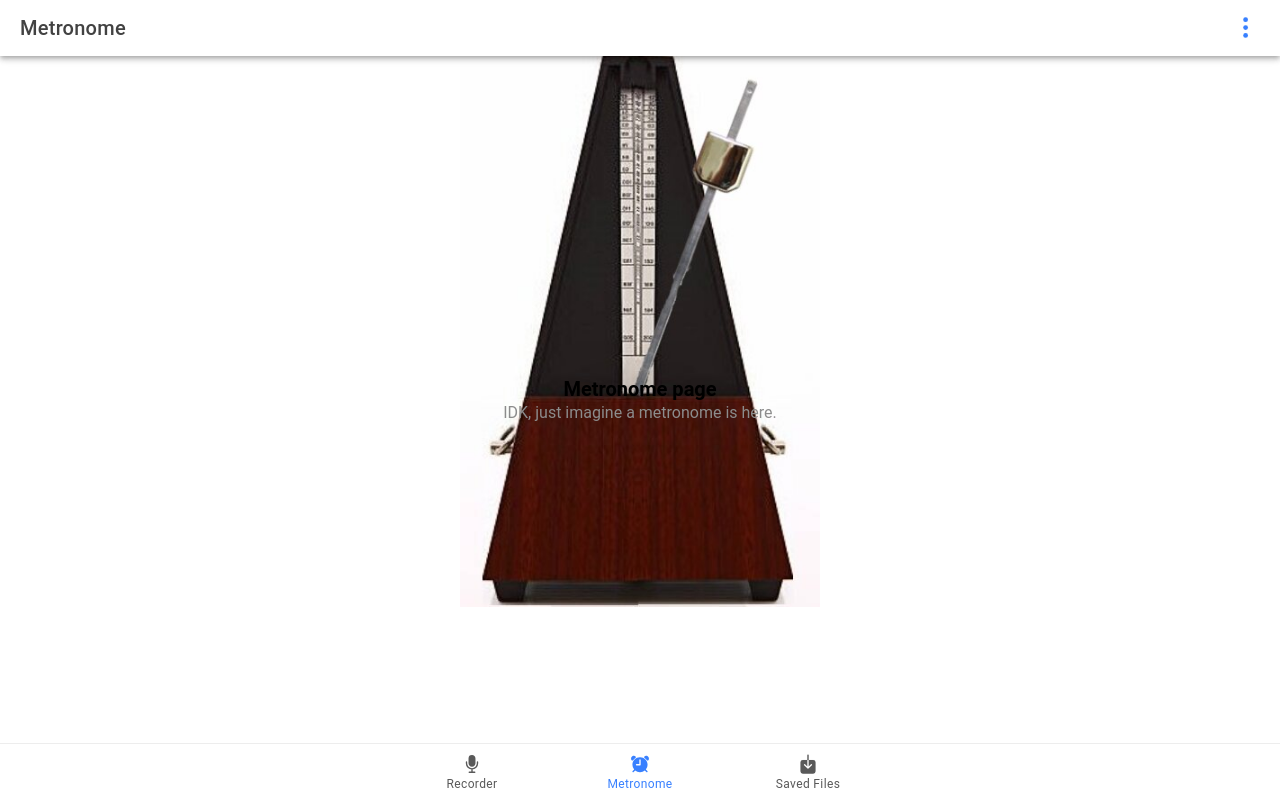
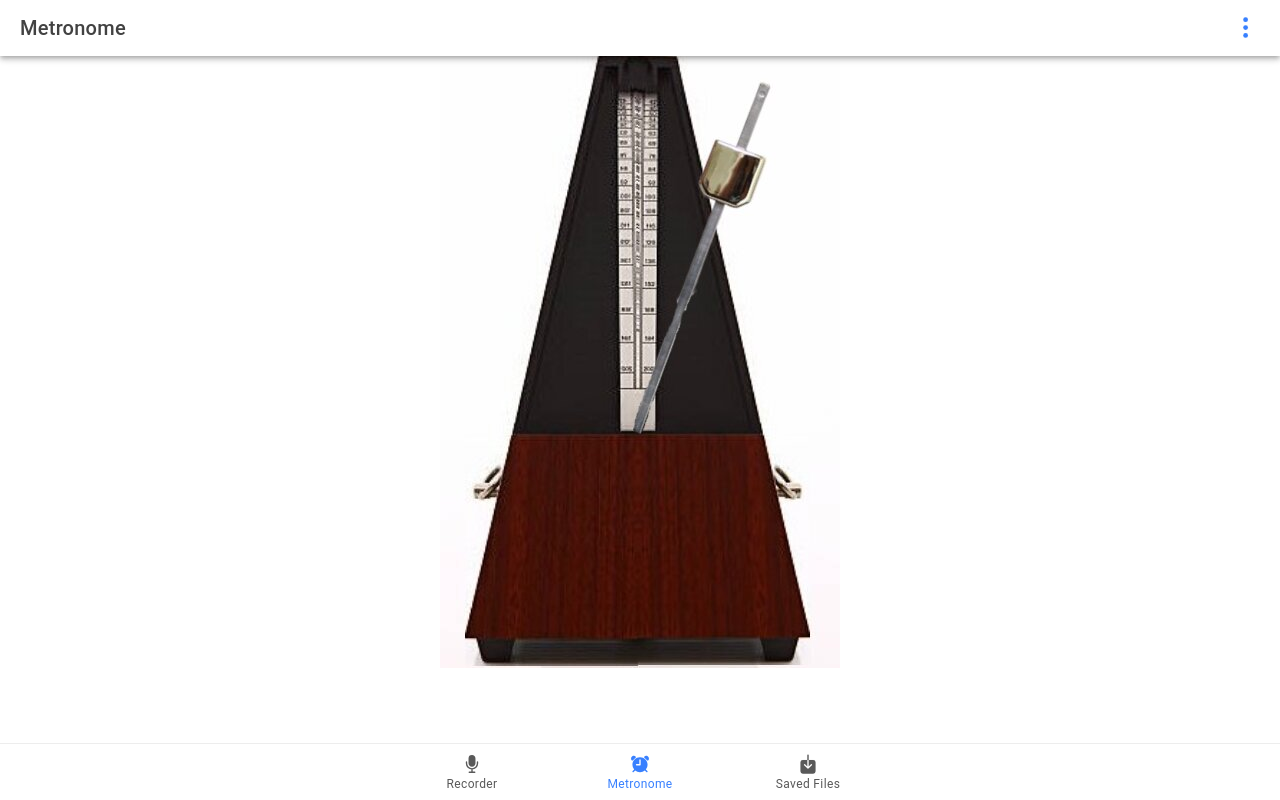
Before and after one commit to The24Kings/music-comp-app, a React (Vite) app: page /metronome in a window 1280 px wide. Built offline with nearby package versions, Linux system fonts and the light colour scheme.

Commit message:
Merge ImageSlideshow into Metronome.tsx

```diff
--- a/src/components/ImageSlideshow.css
+++ /dev/null
@@ -1,6 +0,0 @@
-.centered-container {
-    display: flex;
-    justify-content: center; /* Horizontally center */
-    align-items: flex-start; /* Vertically center */
-    height: 100; /* Ensure full height */
-}
--- a/src/components/ImageSlideshow.jsx
+++ /dev/null
@@ -1,47 +0,0 @@
-import React, { useState, useEffect } from 'react';
-import './ImageSlideshow.css';
-
-const ImageSlideshow = () => {
-    const imagePaths = [
-        '../assets/metronome left lower.jpg',
-        '../assets/metronome left upper.jpg',
-        '../assets/metronome middle.jpg',
-        '../assets/metronome right upper.jpg',
-        '../assets/metronome right lower.jpg',
-    ];
-
-    const [currentImageIndex, setCurrentImageIndex] = useState(0);
-    const [direction, setDirection] = useState(1); // 1 for forward, -1 for backward
-
-    useEffect(() => {
-        const interval = setInterval(() => {
-            setCurrentImageIndex((prevIndex) => {
-                let nextIndex = prevIndex + direction;
-
-                if (nextIndex >= imagePaths.length) {
-                    nextIndex = imagePaths.length - 2;
-                    setDirection(-1); // Reverse direction
-                } else if (nextIndex < 0) {
-                    nextIndex = 1;
-                    setDirection(1); // Reverse direction back to forward
-                }
-
-                return nextIndex;
-            });
-        }, 1000); // Change image every 1 second (adjust as needed)
-
-        return () => clearInterval(interval);
-    }, [direction, imagePaths.length]);
-
-    return (
-        <div style={{ display: 'flex', justifyContent: 'center' }}>
-            <img
-                src={`assets/${imagePaths[currentImageIndex]}`}
-                alt="Image"
-                style={{ maxWidth: '90%', maxHeight: '100%' }}
-            />
-        </div>
-    );
-};
-
-export default ImageSlideshow;
--- a/src/components/MetronomeContainer.tsx
+++ b/src/components/MetronomeContainer.tsx
@@ -1,16 +1,51 @@
 import './MetronomeContainer.css';
+import React, { useState, useEffect } from 'react';
 
 interface ContainerProps {
-  name: string;
+    name: string;
 }
 
 const MetronomeContainer: React.FC<ContainerProps> = ({ name }) => {
-  return (
-    <div className="container">
-      <strong>{name}</strong>
-      <p>IDK, just imagine a metronome is here.</p>
-    </div>
-  );
+    const imagePaths = [
+        '../assets/metronome left lower.jpg',
+        '../assets/metronome left upper.jpg',
+        '../assets/metronome middle.jpg',
+        '../assets/metronome right upper.jpg',
+        '../assets/metronome right lower.jpg',
+    ];
+
+    const [currentImageIndex, setCurrentImageIndex] = useState(0);
+    const [direction, setDirection] = useState(1); // 1 for forward, -1 for backward
+
+    useEffect(() => {
+        const interval = setInterval(() => {
+            setCurrentImageIndex((prevIndex) => {
+                let nextIndex = prevIndex + direction;
+
+                if (nextIndex >= imagePaths.length) {
+                    nextIndex = imagePaths.length - 2;
+                    setDirection(-1); // Reverse direction
+                } else if (nextIndex < 0) {
+                    nextIndex = 1;
+                    setDirection(1); // Reverse direction back to forward
+                }
+
+                return nextIndex;
+            });
+        }, 1000); // Change image every 1 second (adjust as needed)
+
+        return () => clearInterval(interval);
+    }, [direction, imagePaths.length]);
+
+    return (
+        <div style={{ display: 'flex', justifyContent: 'center' }}>
+            <img
+                src={`assets/${imagePaths[currentImageIndex]}`}
+                alt="Metronome"
+                style={{ maxWidth: '90%', maxHeight: '100%' }}
+            />
+        </div>
+    );
 };
 
 export default MetronomeContainer;
--- a/src/pages/Metronome.tsx
+++ b/src/pages/Metronome.tsx
@@ -37,10 +37,6 @@ const Metronome: React.FC = () => {
           </IonToolbar>
         </IonHeader>
         <MetronomeContainer name="Metronome page" />
-        {/* Wrap ImageSlideshow in a centered container */}
-        <div className="centered-container">
-            <ImageSlideshow />
-        </div>
       </IonContent>
     </IonPage>
   );
```
